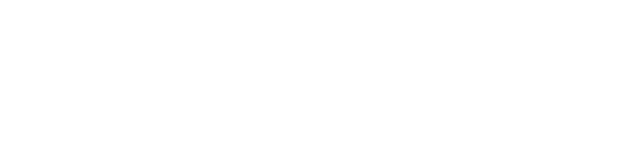
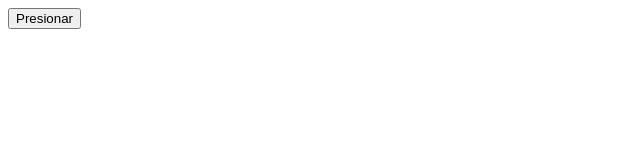
Before and after one commit to eddieborjss/taller-eventos, a plain HTML site: page index.html in a window 1280 px wide. Shown: the whole page, without its empty margins (0-640 px from the left). Drawn offline with Linux system fonts and the light colour scheme.

Commit message:
Botón funcional

```diff
--- a/index.html
+++ b/index.html
@@ -1,12 +1,18 @@
 <!DOCTYPE html>
 <html lang="en">
 <head>
-    <script src="eventos.js"></script>
     <meta charset="UTF-8">
     <meta name="viewport" content="width=device-width, initial-scale=1.0">
     <title>Taller eventos</title>
 </head>
 <body>
+    <button onclick="saludo()">Presionar</button>
 
+
+    <script>
+        function saludo() {
+            alert("¡Hola!");
+        }
+        </script>
 </body>
 </html>
```
